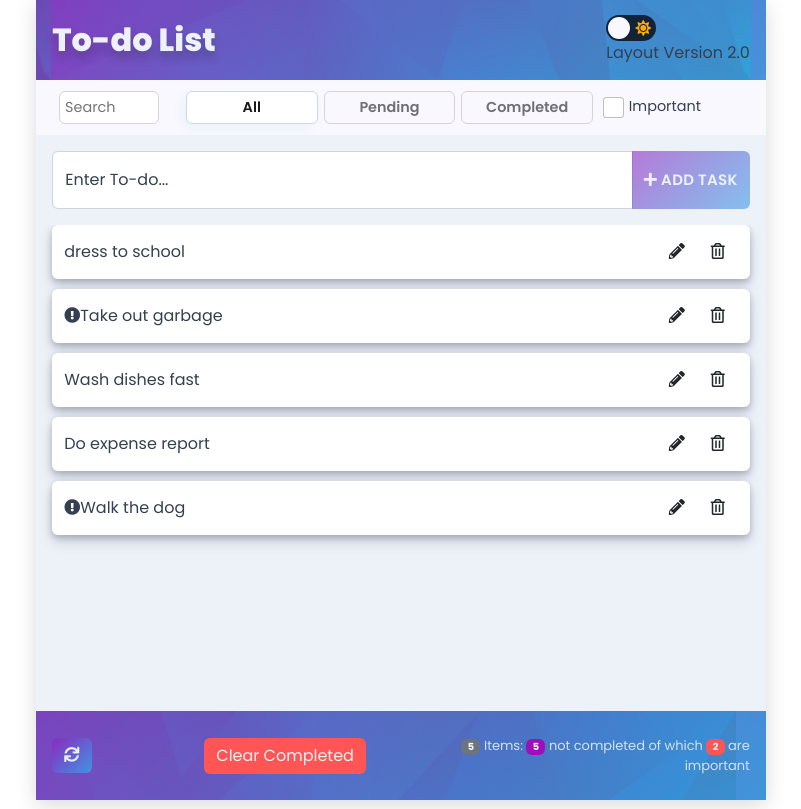
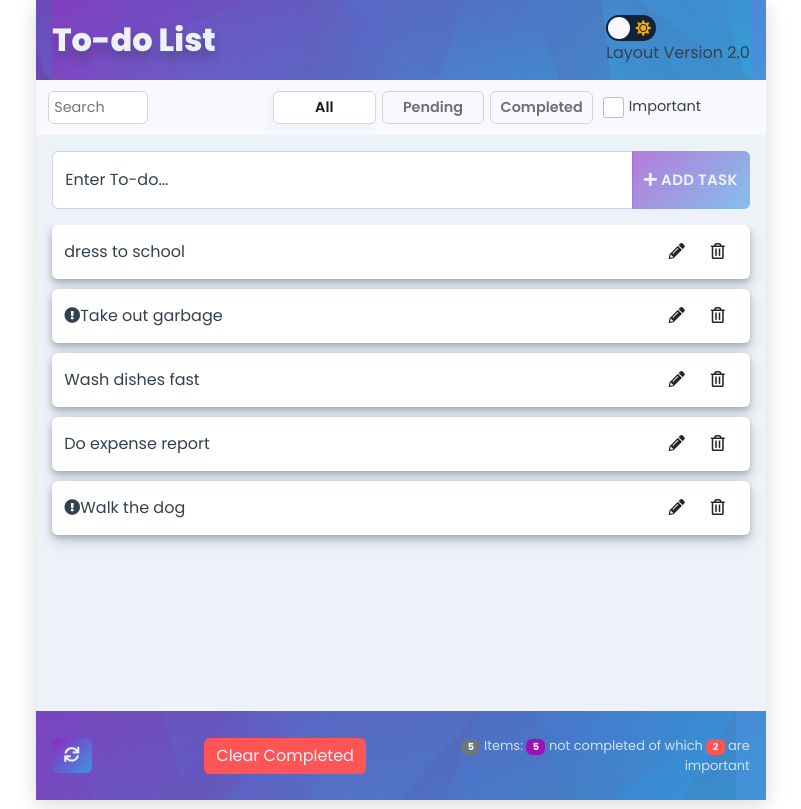
Before and after one commit to suo3/todo_r18_23, a Next.js app: page / in a window 1280 px wide. Shown: the whole page, without its empty margins (239-1040 px from the left). Built offline with nearby package versions, Linux system fonts and the light colour scheme.

Commit message:
add usetransition

```diff
--- a/src/App.js
+++ b/src/App.js
@@ -1,4 +1,4 @@
-import { useState, useDeferredValue } from "react";
+import { useState, useTransition } from "react";
 import ToDoListWithToolbar from "./components/todo/ToDoListWithToolbar";
 import { TodosDataProvider } from "./contexts/ToDosDataContext";
 import ToDoManager from "./components/todo/ToDoManager";
@@ -8,7 +8,7 @@ const App = () => {
   const [displayStatus, setDisplayStatus] = useState("all"); // all, pending, completed
   const [important, setImportant] = useState(false);
   const [searchText, setSearchText] = useState("");
-  const searchTextDeferred = useDeferredValue(searchText);
+  const [isPending, startTransition] = useTransition(searchText);
 
 
 
@@ -17,8 +17,12 @@ const App = () => {
       <Layout >
         <ToDoListWithToolbar
           displayStatus={displayStatus} setDisplayStatus={setDisplayStatus}
-          import={important} setImportant={setImportant}
-          searchText={searchText} setSearchText={setSearchText}
+          important={important}
+          setImportant={setImportant}
+          searchText={searchText}
+          setSearchText={setSearchText}
+          startTransition={startTransition}
+          isPending={isPending}
         >
           <ToDoManager
             displayStatus={displayStatus} important={important}
--- a/src/components/todo/ToDoFilterToolbar.js
+++ b/src/components/todo/ToDoFilterToolbar.js
@@ -1,4 +1,4 @@
-import React from "react";
+import React, {useState} from "react";
 
 const ToDoFilterToolbar = ({
   displayStatus,
@@ -7,7 +7,10 @@ const ToDoFilterToolbar = ({
   setImportant,
   searchText,
   setSearchText,
+  startTransition,
+  isPending
 }) => {
+  const [searchTextResponsive, setSearchTextResponsive] = useState("");
   return (
     <nav className="navbar navbar-expand">
       <div className="container-fluid">
@@ -15,15 +18,24 @@ const ToDoFilterToolbar = ({
           <div className="filters">
             <li className="nav-item">
               <input
-                value={searchText}
+                value={searchTextResponsive}
                 onChange={(event) => {
-                  setSearchText(event.target.value);
+                  setSearchTextResponsive(event.target.value)
+                  startTransition(() => setSearchText(event.target.value));
                 }}
                 type="text"
                 className="form-search-text"
                 placeholder="Search"
               />
             </li>
+
+            <li className="nav-item">
+              <span className="spinner-border spinner-border-sm" role="status" aria-hidden="true"
+                style={{
+                visibility:isPending ? "visible":"hidden"
+              }}></span>
+            </li>
+
             <li className="nav-item">
               <a
                 className={
--- a/src/components/todo/ToDoListWithToolbar.js
+++ b/src/components/todo/ToDoListWithToolbar.js
@@ -8,6 +8,8 @@ const ToDoListWithToolbar = ({
   setImportant,
   searchText,
   setSearchText,
+  startTransition,
+  isPending,
   children,
 }) => (
   <div>
@@ -18,6 +20,8 @@ const ToDoListWithToolbar = ({
       setImportant={setImportant}
       searchText={searchText}
       setSearchText={setSearchText}
+      startTransition={startTransition}
+      isPending={isPending}
     />
     {children}
   </div>
```
